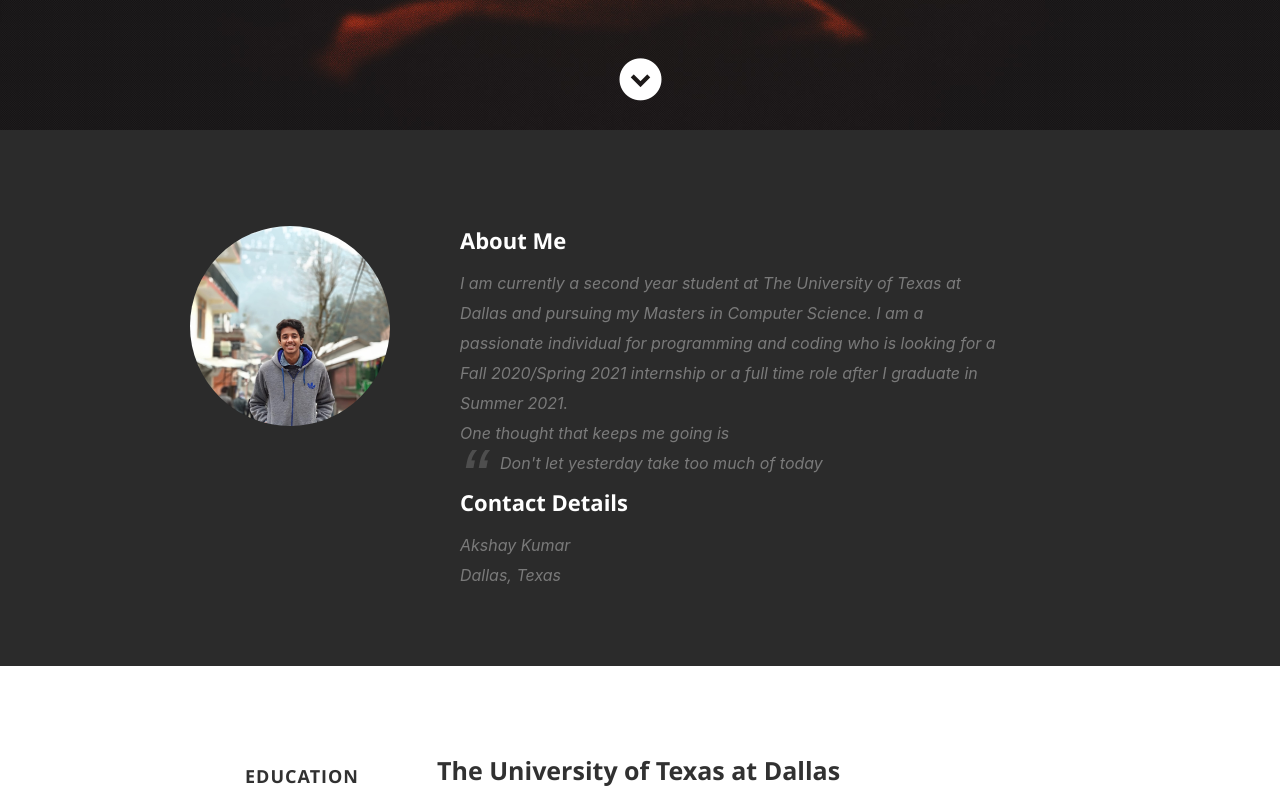
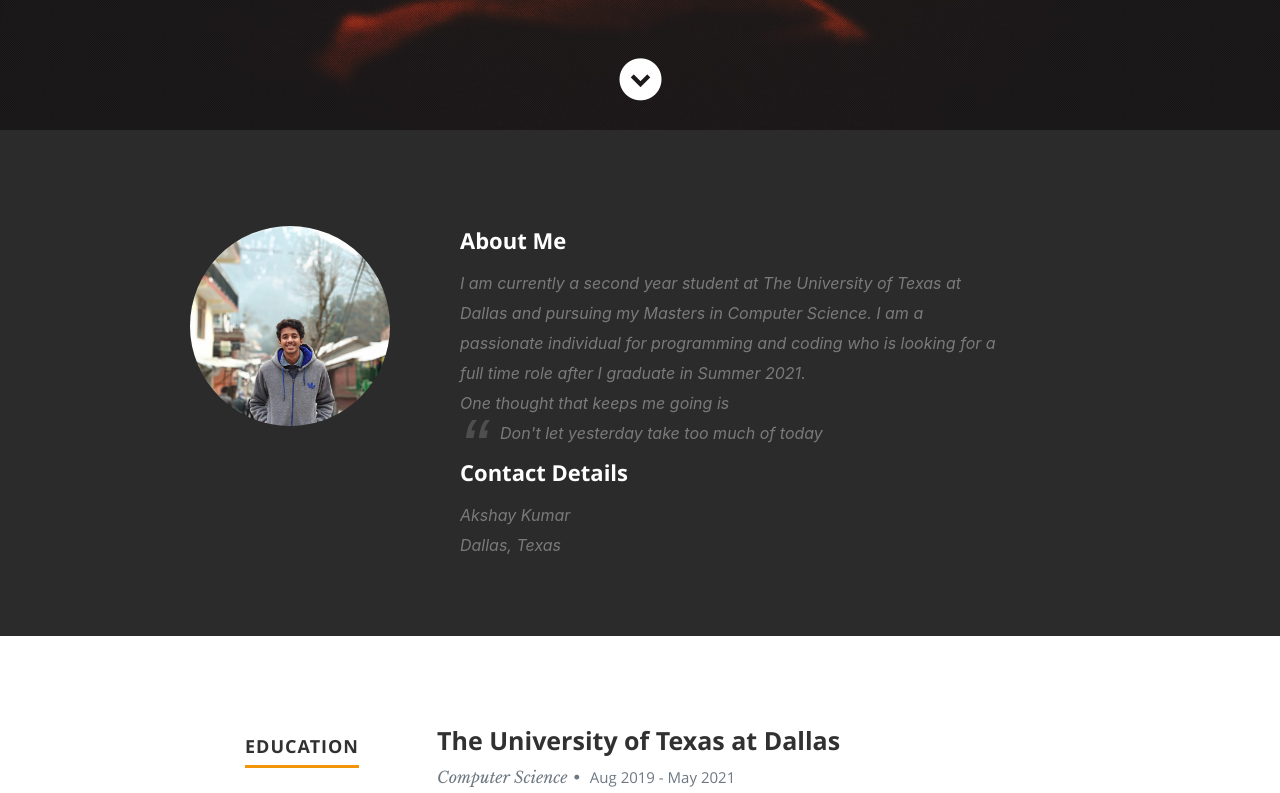
Before and after one commit to Akflash/Akflash.github.io, a React (Create React App) app: page / in a window 1280 px wide. Shown: the part 670-1463 px from the top of the page. Built offline with nearby package versions, Linux system fonts and the light colour scheme.

Commit message:
Data Changes 2

```diff
--- a/src/resumeData.js
+++ b/src/resumeData.js
@@ -33,7 +33,7 @@
           "className":"fa fa-code"
         }
       ],
-    "aboutme":"I am currently a second year student at The University of Texas at Dallas and pursuing my Masters in Computer Science. I am a passionate individual for programming and coding who is looking for a Fall 2020/Spring 2021 internship or a full time role after I graduate in Summer 2021.",
+    "aboutme":"I am currently a second year student at The University of Texas at Dallas and pursuing my Masters in Computer Science. I am a passionate individual for programming and coding who is looking for a full time role after I graduate in Summer 2021.",
     "address":"Dallas, Texas",
     "befquote":"One thought that keeps me going is",
     "quote": "Don't let yesterday take too much of today ",
```
